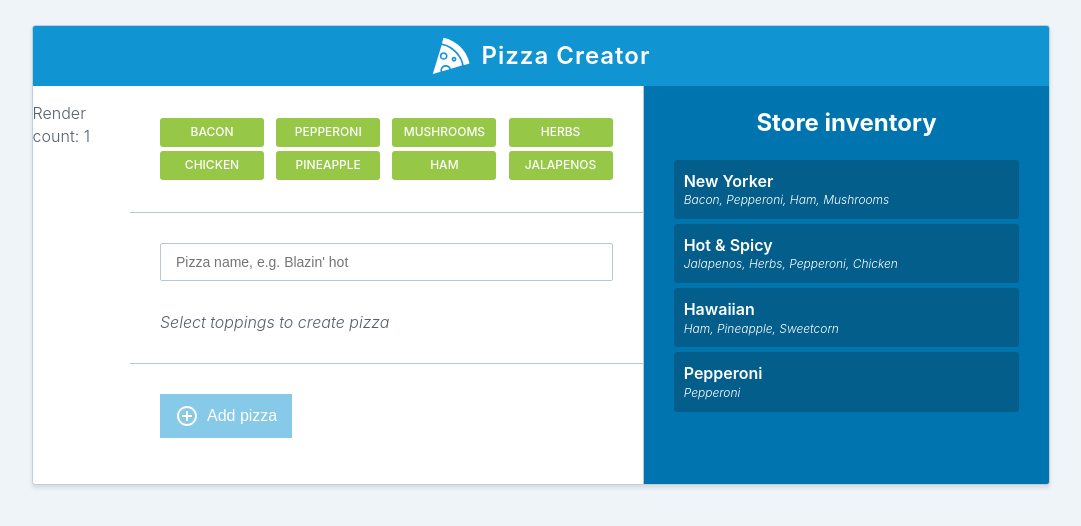
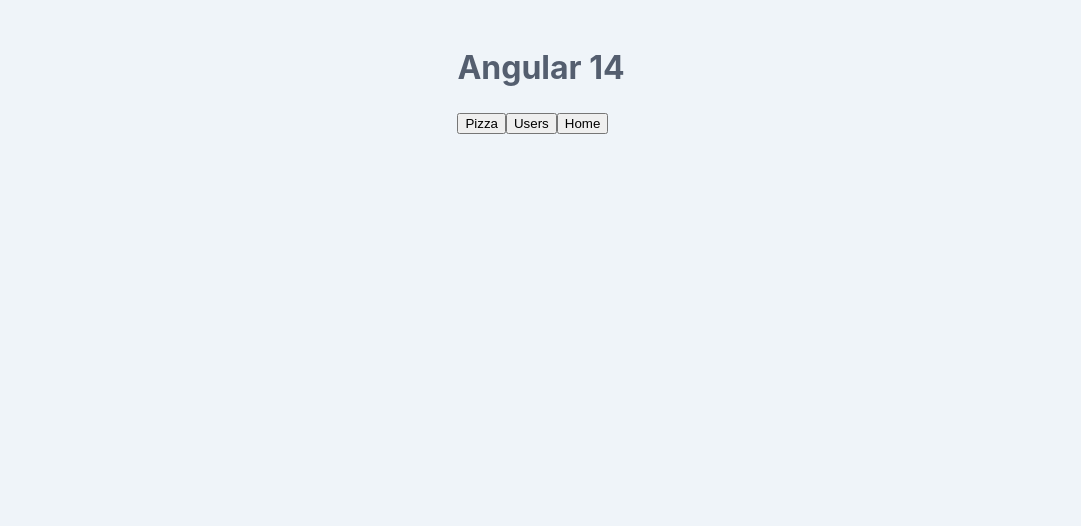
Before and after one commit to ioacq/reactive-pizza-14, an Angular app: page / in a window 1280 px wide. Shown: the top 526 px of the page, without its empty margins (99-1180 px from the left). Built offline with nearby package versions, Linux system fonts and the light colour scheme.

Commit message:
6 files modified, 2 added

```diff
--- /dev/null
+++ b/src/app/app-routing.module.ts
@@ -0,0 +1,20 @@
+import { NgModule } from '@angular/core';
+import { RouterModule, Routes } from '@angular/router';
+
+const routes: Routes = [
+  {
+    path: 'pizza',
+    loadChildren: () => import('./pizza/pizza.module').then(m => m.PizzaModule)
+  },
+  {
+    path: '',
+    redirectTo: '',
+    pathMatch: 'full'
+  }
+];
+
+@NgModule({
+  imports: [RouterModule.forRoot(routes)],
+  exports: [RouterModule]
+})
+export class AppRoutingModule { }
--- a/src/app/app.component.html
+++ b/src/app/app.component.html
@@ -1,3 +1,11 @@
 <div class="app">
-  <pizza-creator></pizza-creator>
+
+  <h1>{{name}}</h1>
+
+  <button type="button" routerLink="/pizza">Pizza</button>
+  <button type="button" routerLink="/users">Users</button>
+  <button type="button" routerLink="">Home</button>
+
+  <router-outlet></router-outlet>
+
 </div>
--- a/src/app/pizza/components/pizza-form/pizza-form.component.ts
+++ b/src/app/pizza/components/pizza-form/pizza-form.component.ts
@@ -12,8 +12,6 @@
   changeDetection: ChangeDetectionStrategy.OnPush,
   styleUrls: ['pizza-form.component.scss'],
   template: `
-    <p>Render count: {{ renderCounter() }}</p>
-
     <form *ngIf="vm$ | async as vm" [formGroup]="form" (ngSubmit)="onSubmit()">
 
       <toppings-selector
@@ -56,8 +54,6 @@
   vm$: Observable<PizzaState>;
 
   form: FormGroup;
-
-  private _counter = 0;
 
   constructor(
     private fb: FormBuilder,
@@ -120,8 +116,4 @@
     this.resetForm();
   }
 
-  public renderCounter(): number {
-    return ++this._counter;
-  }
-
 }
--- a/src/app/pizza/pizza.facade.ts
+++ b/src/app/pizza/pizza.facade.ts
@@ -237,9 +237,15 @@
     // const operation = { type: OperationType.Create, model: pizza };
     this.updateState({ ..._state, loading: true });
 
+    // TODO: call http endpoint
+    new Observable<Pizza>(observer => {
+      observer.next();
+      observer.complete();
+    });
     of(pizza)
+      .pipe(delay(3000))
       .subscribe((value) => {
-        const pizzas = [ ..._state.pizzas, pizza ];
+        const pizzas = [ ..._state.pizzas, value ];
         this.updateState({ ..._state, pizzas, loading: false });
       });
   }
--- a/src/app/pizza/pizza.service.ts
+++ b/src/app/pizza/pizza.service.ts
@@ -15,7 +15,9 @@
   'Chicken', 'Pineapple', 'Ham', 'Jalapenos'
 ];
 
-@Injectable()
+@Injectable({
+  providedIn: 'root'
+})
 export class PizzaService {
 
   getPizzas(): Observable<Pizza[]> {
```
Also changed, not shown: src/app/app.module.ts (+3 -4 lines), src/app/pizza/pizza-routing.module.ts (added, +16 -0 lines), src/app/pizza/pizza.module.ts (+3 -4 lines).
